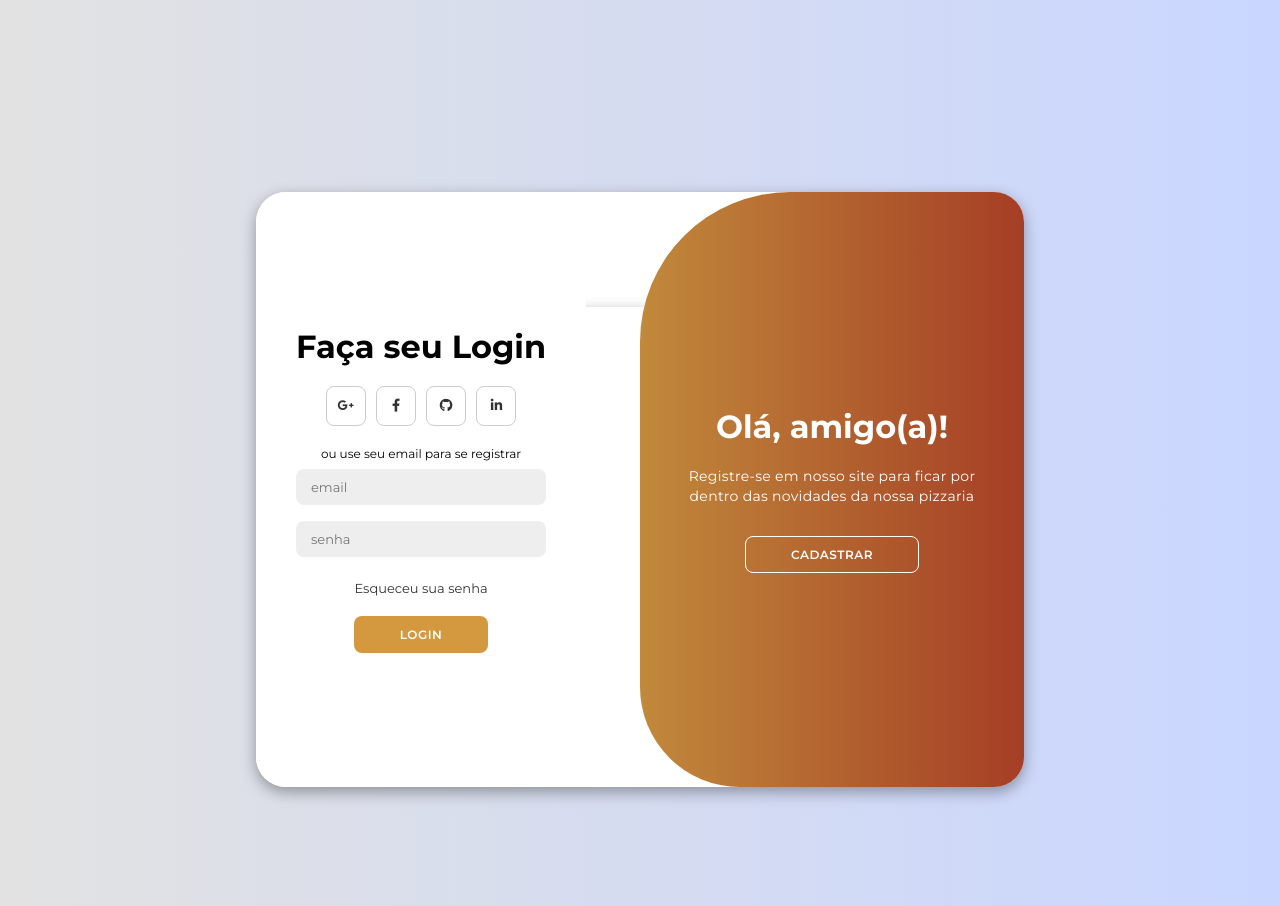
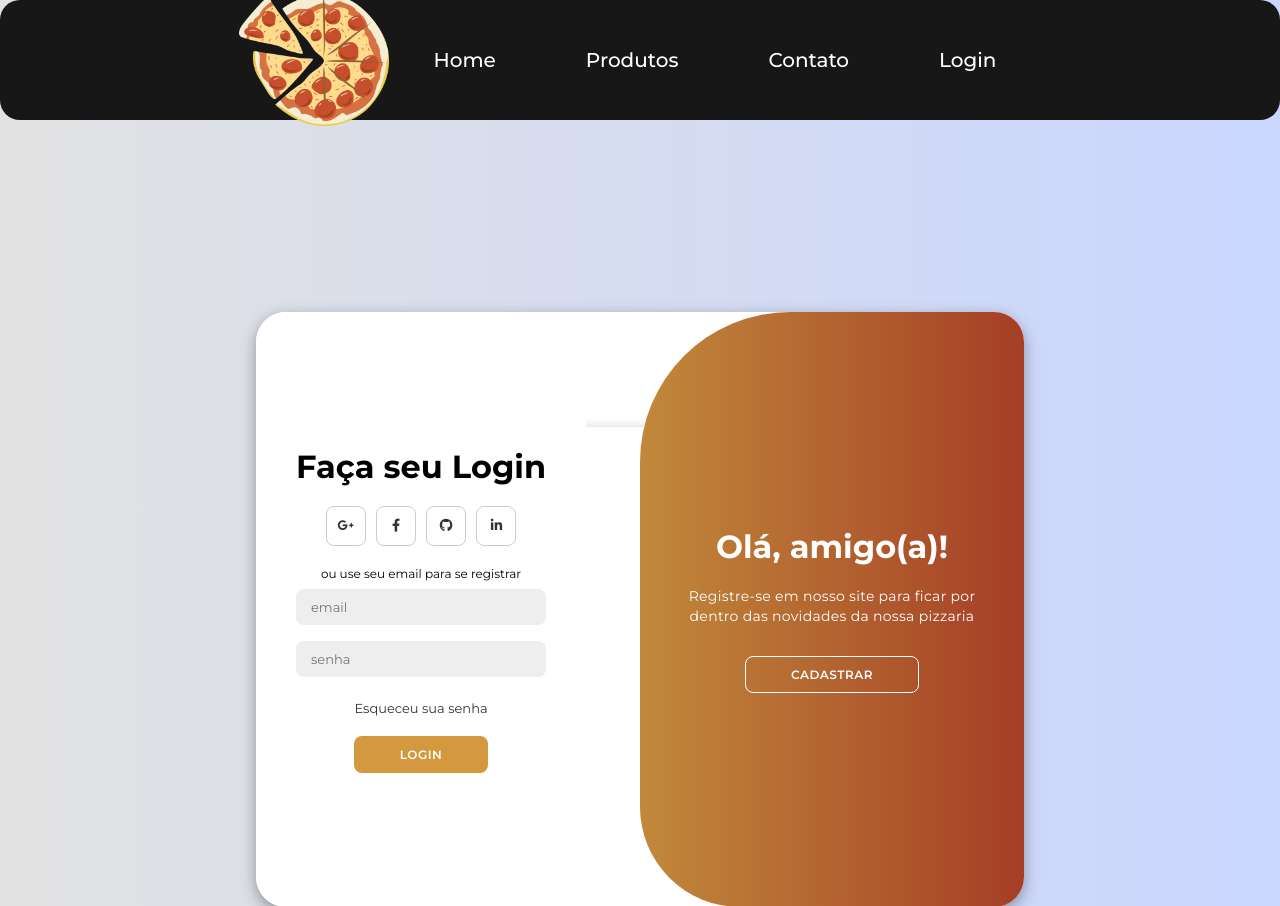
Before and after one commit to epicestudar/Pizzaria, a PHP site: page / in a window 1280 px wide. Shown: the top 906 px of the page. Run offline with PHP 8.4, Linux system fonts and the light colour scheme.

Commit message:
navbar em producao

```diff
--- a/css/style.css
+++ b/css/style.css
@@ -1,4 +1,5 @@
 @import url('https://fonts.googleapis.com/css2?family=Montserrat:wght@300;400;500;600;700&display=swap');
+@import url('https://fonts.googleapis.com/css2?family=Inter:wght@100;200;300;400;500;600&family=Poppins:ital,wght@1,600&display=swap');
 
 * {
     margin: 0;
@@ -17,6 +18,45 @@ body{
     min-height: 110vh;
 }
 
+header{
+    font-family: 'Poppins', sans-serif;
+    font-weight: 500;
+    font-size: 20px;
+    border-radius: 20px;
+    width: 100%;
+    height: 120px;
+    background-color: #171717;
+    display: flex;
+    justify-content: center;
+    align-items: center;
+    color: white;
+}
+header img{
+    width: 150px;
+}
+nav{
+    display: flex;
+    justify-content: center;
+    align-items: center;
+}
+.logo{
+    display: flex;
+    margin: auto;
+}
+.paginas {
+    display: flex;
+    /* justify-content: center;
+    align-items: center; */
+}
+.paginas li{
+    margin: 35px;
+    padding: 10px;
+    list-style: none;
+}
+.paginas li a{
+    text-decoration: none;
+    color: white;
+}
 .container{
     margin-top: 15%;
     background: #fff;
--- a/index.php
+++ b/index.php
@@ -10,6 +10,18 @@
 </head>
 
 <body>
+    <header>
+        <nav>
+            <div class="logo"> <img src="images/logo.webp" alt=""></div>
+            <ul class="paginas">
+                <li><a href="">Home</a></li>
+                <li><a href="">Produtos</a></li>
+                <li><a href="">Contato</a></li>
+                <li><a href="">Login</a></li>
+            </ul>
+        </nav>
+    </header>
+
     <div class="container" id="container">
         <div class="container">
             <?php if (!empty($_GET['msgErro'])) { ?>
@@ -52,7 +64,7 @@
                 <span>ou use seu email para se registrar</span>
                 <input type="email" placeholder="email" required>
                 <input type="password" placeholder="senha" required>
-                <a href="#">Esqueceu sua senha</a>
+                <a href="">Esqueceu sua senha</a>
                 <button>Login</button>
             </form>
         </div>
@@ -72,8 +84,8 @@
         </div>
     </div>
 
-     <!-- Rodapé do site -->
-     <footer>
+    <!-- Rodapé do site -->
+    <footer>
         <div id="footer_content">
             <div id="footer_contacts">
                 <h2>Fatia Fina</h2>
```
Also changed, not shown: images/logo.webp (added).
